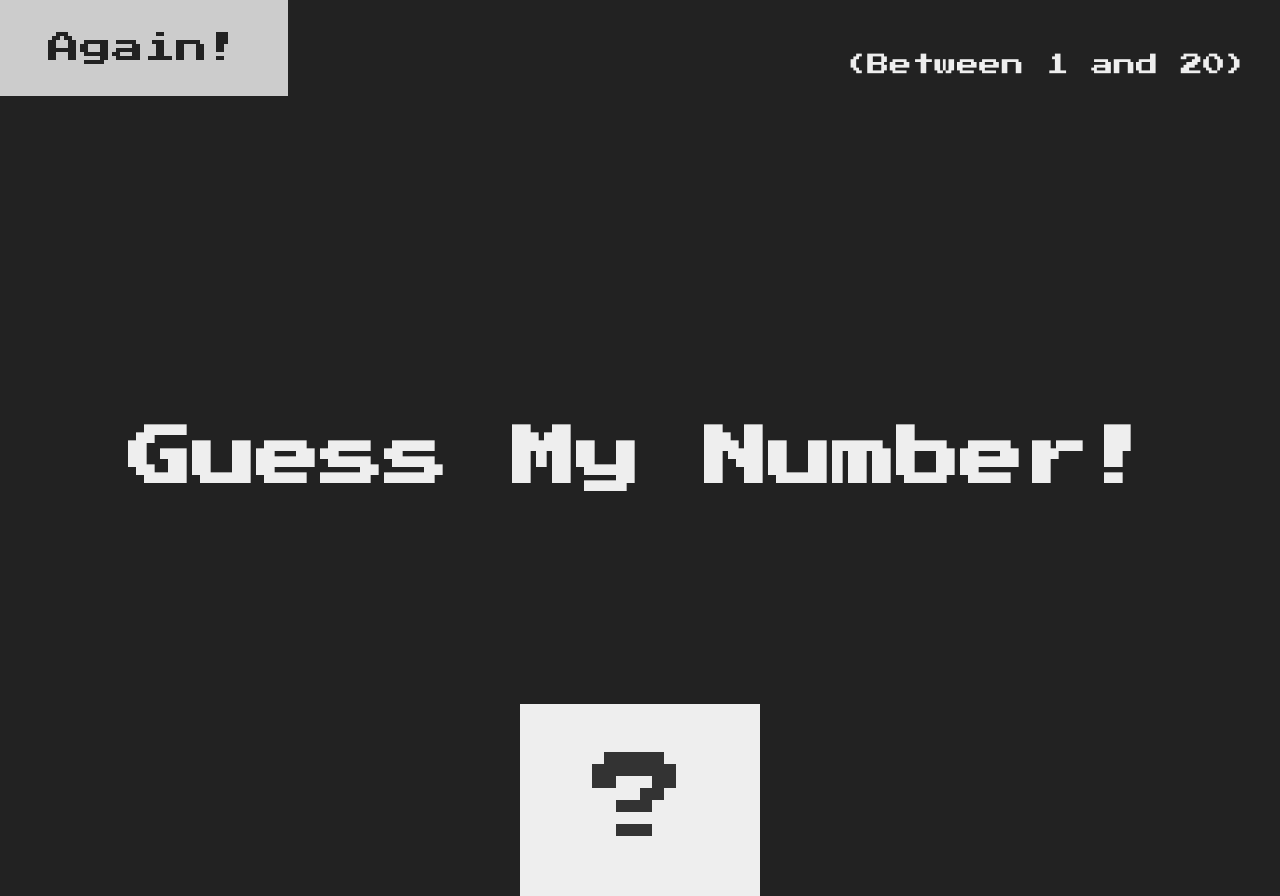
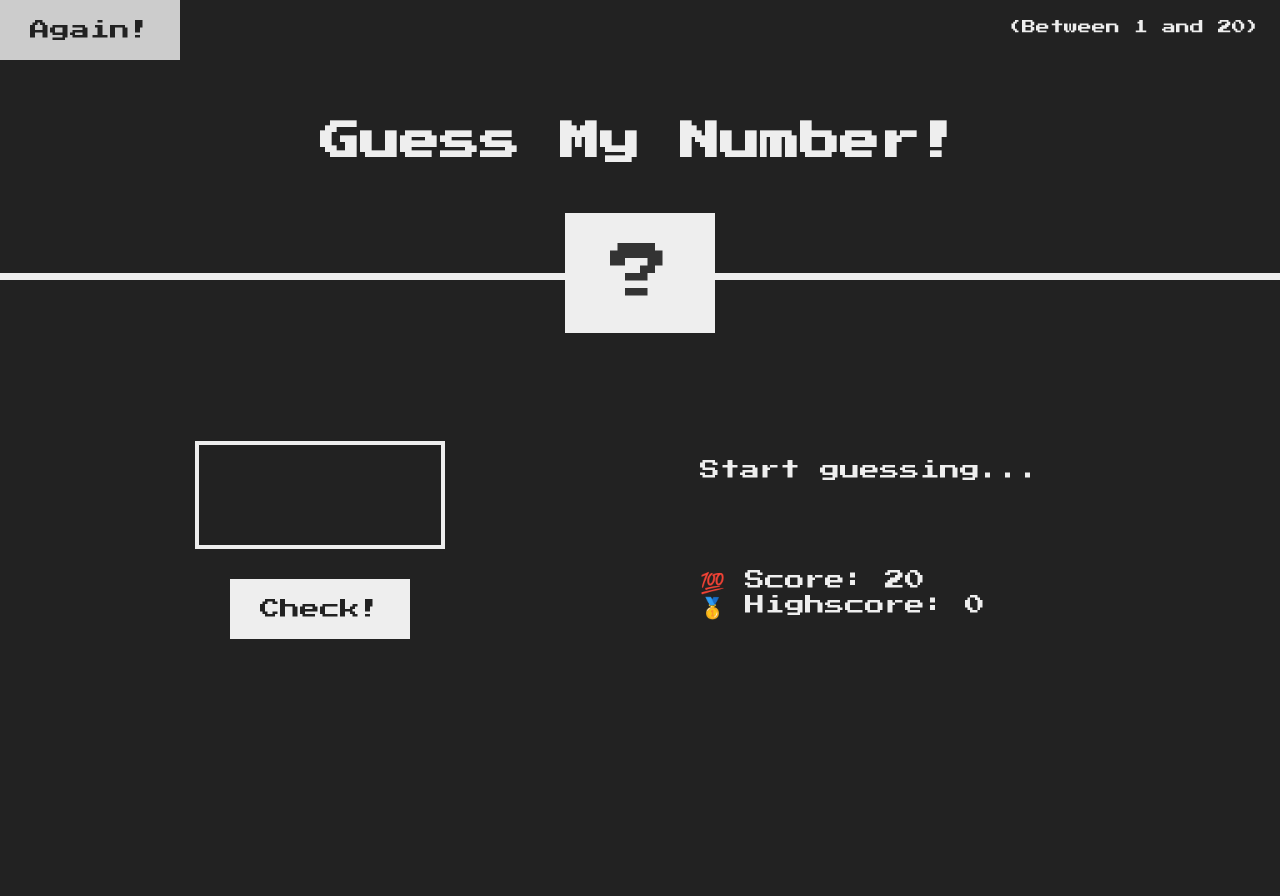
Before and after one commit to dextervorbe/guessing_game_react, a React (Create React App) app: page / in a window 1280 px wide. After the commit the page ends 800 px from the top, so only its background shows below. Built offline with nearby package versions, Linux system fonts and the light colour scheme.

Commit message:
Updated js game to react js

```diff
--- a/src/App.css
+++ b/src/App.css
@@ -1,4 +1,16 @@
 @import url('https://fonts.googleapis.com/css?family=Press+Start+2P&display=swap');
+
+* {
+  margin: 0;
+  padding: 0;
+  box-sizing: inherit;
+}
+
+html {
+  font-size: 62.5%;
+  box-sizing: border-box;
+}
+
 
 body {
   font-family: 'Press Start 2P', sans-serif;
@@ -28,6 +40,19 @@ body {
   background-color: #ccc;
 }
 
+.guess {
+  background: none;
+  border: 4px solid #eee;
+  font-family: inherit;
+  color: inherit;
+  font-size: 5rem;
+  padding: 2.5rem;
+  width: 25rem;
+  text-align: center;
+  display: block;
+  margin-bottom: 3rem;
+}
+
 
 h1 {
   font-size: 4rem;
@@ -37,6 +62,33 @@ h1 {
   top: 52%;
   left: 50%;
   transform: translate(-50%, -50%);
+}
+
+header {
+  position: relative;
+  height: 35vh;
+  border-bottom: 7px solid #eee;
+}
+
+
+.left {
+  width: 52rem;
+  display: flex;
+  flex-direction: column;
+  align-items: center;
+}
+
+main {
+  height: 65vh;
+  color: #eee;
+  display: flex;
+  align-items: center;
+  justify-content: space-around;
+}
+
+.message {
+  margin-bottom: 8rem;
+  height: 3rem;
 }
 
 .number {
@@ -51,3 +103,8 @@ h1 {
   left: 50%;
   transform: translate(-50%, 50%);
 }
+
+.right {
+  width: 52rem;
+  font-size: 2rem;
+}
--- a/src/components/Home.jsx
+++ b/src/components/Home.jsx
@@ -1,15 +1,61 @@
-import React, { useState } from "react";
+import React, { useState, useEffect } from "react";
+import Song from "../utils/Final Fantasy Victory Fanfare - Sound Effect [HQ].mp3";
 
 export default function Home() {
   const [number, setNumber] = useState(Math.trunc(Math.random() * 20) + 1);
+  const [message, setMessage] = useState("Start guessing...");
+  const [score, setScore] = useState(20);
+  const [highScore, setHighScore] = useState(0);
+  const [guess, setGuess] = useState(0);
 
-  function updateNumber() {
-    setNumber(Math.trunc(Math.random() * 20) + 1)
+  let audio = new Audio(Song);
+
+  // function that creates a random number between 1 to 20 for the user to guess when the user presses the Again button
+  function restart() {
+    setNumber(Math.trunc(Math.random() * 20) + 1);
+    setScore(20);
+    setMessage('Start guessing...');
   }
 
-  console.log(number)
+  function handleInputChange(event) {
+    const guess = parseInt(event.target.value, 10);
+    setGuess(isNaN(guess) ? 0 : guess);
+    console.log(guess);
+    console.log(number);
+  }
+
+  //comparing the guess against the random number
+
+  function compareNumbers() {
+    if (!guess) {
+      setMessage("👀 ummmm..... I do not see any numbers inputed, try again");
+    } else if (guess === number) {
+      setMessage("👏 You are a guessing wizard 🙌");
+      audio.play();
+      document.body.style.backgroundColor = 'green';
+
+      if (score > highScore) {
+        setHighScore(score);
+      }
+    }
+
+
+    //score logic
+    else if (guess !== number) {
+      if(score > 1) {
+        setMessage(guess > number ? '🥵 Too High' : '🥶 Too Low');
+        setScore(score - 1);
+      } else {
+        setMessage('😇 You luck has run out Play Again?')
+        setScore(0)
+      }
+    }
+  }
+
+
 
   return (
+    <div>
       <header>
         <audio
           id="winningAudio"
@@ -17,8 +63,31 @@ export default function Home() {
         ></audio>
         <h1>Guess My Number!</h1>
         <p className="between">(Between 1 and 20)</p>
-      <button className="btn again" onClick={updateNumber}>Again!</button>
-      <div className="number" number={number}>?</div>
+        <button className="btn again" onClick={restart}>
+          Again!
+        </button>
+        <div className="number" number={number}>
+          ?
+        </div>
       </header>
+
+      <main>
+        <section className="left">
+          <input type="number" className="guess" onChange={handleInputChange} />
+          <button className="btn check" onClick={compareNumbers}>
+            Check!
+          </button>
+        </section>
+        <section className="right">
+          <p className="message">{message}</p>
+          <p className="label-score">
+            💯 Score: <span className="score">{score}</span>
+          </p>
+          <p className="label-highscore">
+            🥇 Highscore: <span className="highscore">{highScore}</span>
+          </p>
+        </section>
+      </main>
+    </div>
   );
 }
```
Lines whose indentation alone changed are shown as unchanged.
